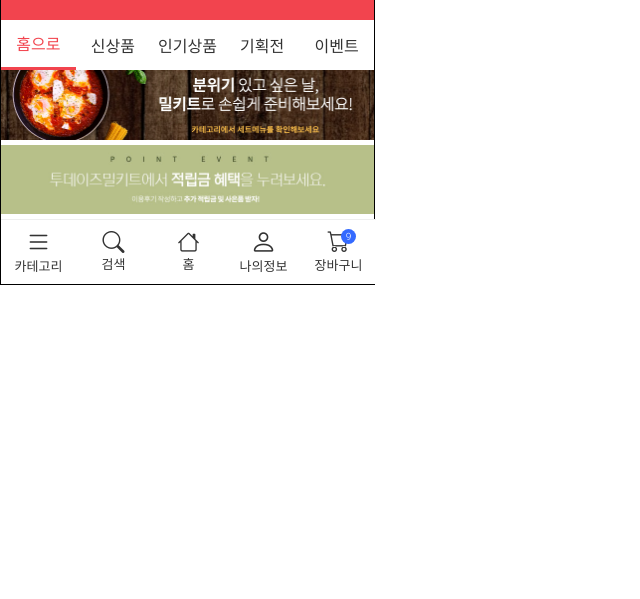
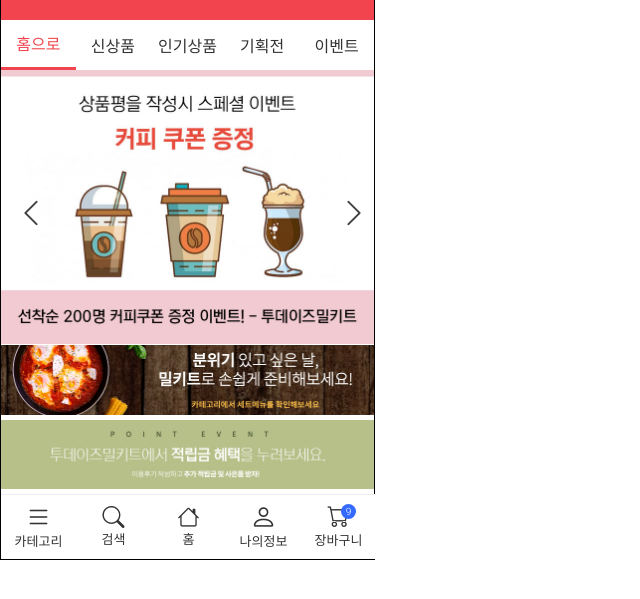
Before and after one commit to yslee1126/publising-test, a plain HTML site: page html/front.html in a window 1280 px wide. Shown: the part 61-660 px from the top of the page, without its empty margins (0-640 px from the left). Drawn offline with nearby package versions, Linux system fonts and the light colour scheme.

Commit message:
slider custom

```diff
--- a/css/style.css
+++ b/css/style.css
@@ -797,3 +797,35 @@ body {
 .front .banner a img {
     width: 100%;
 }
+/* front slider  */
+.front-slider {
+    height: 275px;
+}
+.front-slider a img  {
+    width: 100%;
+}
+.front-slider .slick-arrow {
+    z-index: 1000;
+}
+.front-slider .slick-prev {
+    left: 15px;
+}
+.front-slider .slick-next {
+    right: 15px;
+}
+.front-slider .slick-prev::before {
+    color: black;
+    content: '\F285';
+    font-family: bootstrap-icons;
+    font-size: 20px;
+    zoom: 1.5;
+    transform: rotateY(180deg);
+    display: inline-block;
+}
+.front-slider .slick-next::before {
+    color: black;
+    content: '\F285';
+    font-family: bootstrap-icons;
+    font-size: 20px;
+    zoom: 1.5;
+}
--- a/html/front.html
+++ b/html/front.html
@@ -25,6 +25,11 @@
                     <a href="#none">기획전</a>
                     <a href="#none">이벤트</a>
                 </div>
+                <div class="front-slider">
+                    <a href="#none"><img src="/images/front-slider-01.jpg" alt=""></a>
+                    <a href="#none"><img src="/images/front-slider-02.jpg" alt=""></a>
+                    <a href="#none"><img src="/images/front-slider-03.jpg" alt=""></a>
+                </div>
                 <div class="banner">
                     <a href=""><img src="/images/goods-banner-01.jpg" alt=""></a>
                 </div>
--- a/js/custom.js
+++ b/js/custom.js
@@ -17,4 +17,11 @@ $(function(){
         $('.search-recent .item').slideUp(250)
     })
 
+    //https://kenwheeler.github.io/slick/
+    $('.front-slider').slick({
+        arrows: true,
+        autoplay: true,
+        autoplaySpeed: 3000
+    });
+
 })
```
